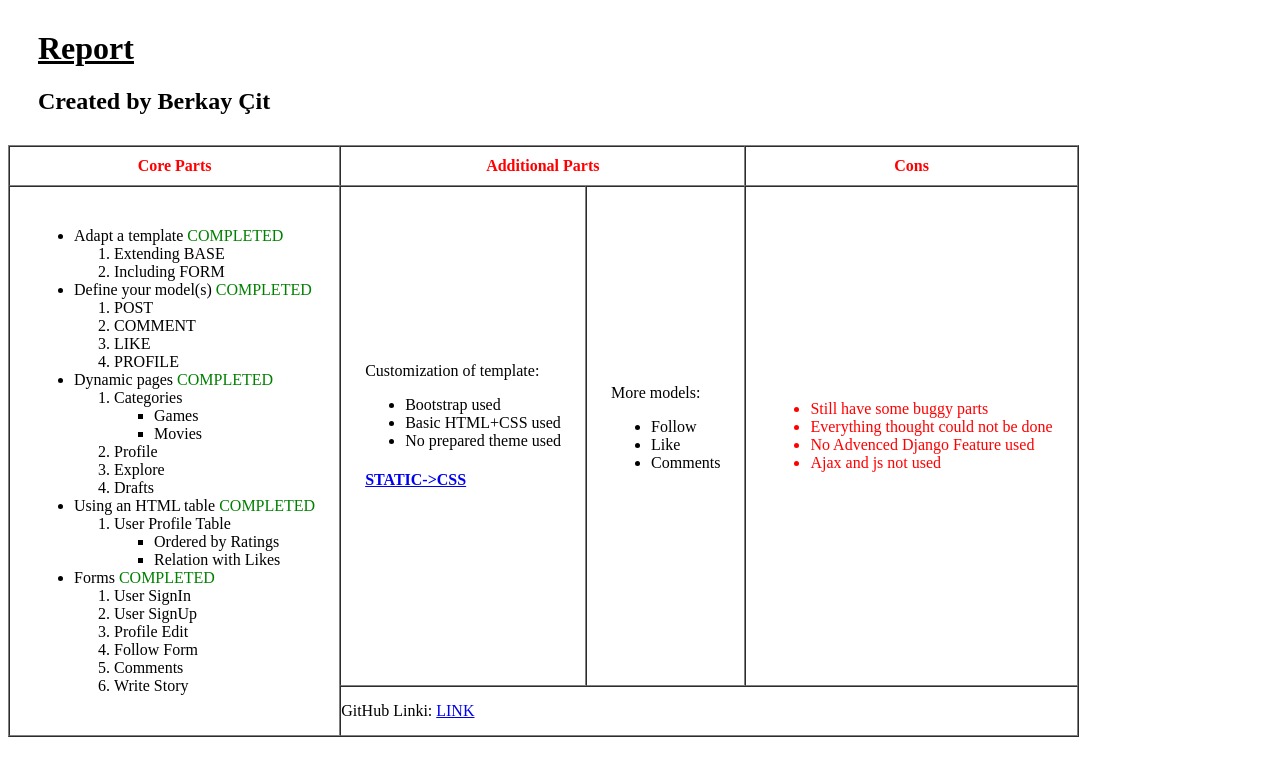
After one commit to berkaycit/BlogWebsite, a Django app: page /report/ in a window 1280 px wide. The commit adds this page. Shown: the top 776 px of the page. Run offline with Django 3.2, Linux system fonts and the light colour scheme.

Commit message:
html-css düzen, profil sayfası-takipçi-, en çok rating, report sayfası tamamlandı

```diff
--- a/blogsite/blog/forms.py
+++ b/blogsite/blog/forms.py
@@ -8,7 +8,7 @@ class PostForm(forms.ModelForm):
     class Meta:
         model = Post
         #TODO: default ismini değiştirmek
-        fields = ('baslik', 'yazi', 'tur', )
+        fields = ('baslik', 'yazi', 'tur', 'puan', )
 
 
 class CommentForm(forms.ModelForm):
--- a/blogsite/blog/templates/blog/post_edit.html
+++ b/blogsite/blog/templates/blog/post_edit.html
@@ -2,11 +2,11 @@
 
 {% block content %}
 
-    <h1>Blog Yaz</h1>
+    <h1>New Story</h1>
     <form method="POST" class="post-form">
         {%csrf_token%}
         {{form.as_p}}
-        <button type="submit" class="btn save btn-default">Kaydet</button>
+        <button type="submit" class="btn save btn-default">Save</button>
     </form>
 
 {% endblock %}
--- a/blogsite/blog/templates/blog/profile_edit.html
+++ b/blogsite/blog/templates/blog/profile_edit.html
@@ -2,7 +2,7 @@
 
 {% block content %}
 
-<form method="POST" class="post-form">
+<form method="POST" enctype="multipart/form-data" class="post-form">
     {% csrf_token %}
     {{form.as_p}}
 
--- /dev/null
+++ b/blogsite/blog/templates/blog/report.html
@@ -0,0 +1,130 @@
+<!DOCTYPE html>
+<html lang="en">
+<head>
+    <meta charset="UTF-8">
+    <title>Report</title>
+</head>
+<body>
+
+<div style="margin:30px;">
+    <h1><u>Report</u></h1>
+    <h2>Created by Berkay Çit</h2>
+</div>
+
+<table cellpadding="0" cellspacing="0" border="1px">
+    <thead>
+        <th style="margin:30px; color:red; padding:10px;"><b>Core Parts</u></th>
+        <th colspan="2" style="margin:30px; color:red; padding:10px;"><b>Additional Parts</u></th>
+        <th colspan="2" style="margin:30px; color:red; padding:10px;"><b>Cons</u></th>
+    </thead>
+
+<tbody>
+
+<tr>
+    <td style="padding:24px;" rowspan="2">
+
+    <ul>
+        <li>Adapt a template <span style="color:green;">COMPLETED</span>
+            <ol>
+                <li>Extending BASE</li>
+                <li>Including FORM</li>
+            </ol>
+        </li>
+
+        <li>Define your model(s) <span style="color:green;">COMPLETED</span>
+            <ol>
+                <li>POST</li>
+                <li>COMMENT</li>
+                <li>LIKE</li>
+                <li>PROFILE</li>
+            </ol>
+        </li>
+        <li>Dynamic pages <span style="color:green;">COMPLETED</span>
+           <ol>
+                <li>Categories
+                    <ul>
+                        <li>Games</li>
+                        <li>Movies</li>
+                    </ul>
+                </li>
+                <li>Profile</li>
+                <li>Explore</li>
+                <li>Drafts</li>
+            </ol>
+
+        </li>
+        <li>Using an HTML table <span style="color:green;">COMPLETED</span>
+            <ol>
+                <li>User Profile Table</li>
+                    <ul>
+                        <li>Ordered by Ratings</li>
+                        <li>Relation with Likes</li>
+                    </ul>
+            </ol>
+        </li>
+        <li>Forms <span style="color:green;">COMPLETED</span>
+            <ol>
+                <li>User SignIn</li>
+                <li>User SignUp</li>
+                <li>Profile Edit</li>
+                <li>Follow Form</li>
+                <li>Comments</li>
+                <li>Write Story</li>
+            </ol>
+        </li>
+
+
+    </ul>
+
+</td>
+
+    <td style="padding:24px;">
+        Customization of template:
+        <ul>
+            <li>Bootstrap used</li>
+            <li>Basic HTML+CSS used</li>
+            <li>No prepared theme used</li>
+        </ul>
+
+        <h4><a href="https://github.com/berkaycit/ProjectWebDjango/blob/master/blogsite/blog/static/css/blog.css">STATIC->CSS</a><h4>
+
+    </td>
+
+
+    <td style="padding:24px;">
+        More models:
+        <ul>
+            <li>Follow</li>
+            <li>Like</li>
+            <li>Comments</li>
+        </ul>
+    </td>
+
+
+    <td style="padding:24px; color:red;">
+        <ul>
+            <li>Still have some buggy parts</li>
+            <li>Everything thought could not be done</li>
+            <li>No Advenced Django Feature used</li>
+            <li>Ajax and js not used</li>
+        </ul>
+    </td>
+
+
+
+</tr>
+
+<tr>
+    <td colspan="3">
+
+        GitHub Linki: <a target="_blank" href="https://github.com/berkaycit/ProjectWebDjango">LINK</a>
+    </td>
+
+</tr>
+
+</tbody>
+
+</table>
+
+</body>
+</html>
--- a/blogsite/blog/templates/registration/login.html
+++ b/blogsite/blog/templates/registration/login.html
@@ -2,7 +2,7 @@
 
 {% block content %}
     {% if form.errors %}
-        <p>Eşleşmiyor, yeniden deneyin.</p>
+        <p>Its incorrect, try again.</p>
     {% endif %}
 
     <form method="post" action="{% url 'login' %}">
@@ -18,7 +18,7 @@
         </tr>
         </table>
 
-        <input type="submit" value="Giris" />
+        <input type="submit" value="Login" />
         <input type="hidden" name="next" value="{{ next }}" />
     </form>
 {% endblock %}
--- a/blogsite/blog/urls.py
+++ b/blogsite/blog/urls.py
@@ -7,8 +7,10 @@ from django.views.generic import TemplateView
 
 urlpatterns = [
     url(r'^$', views.post_list, name='post_list'),
+    url(r'^report/$', views.report, name='report'),
     url(r'^post/(?P<pk>[0-9]+)/$', views.post_detail, name='post_detail'),
     url(r'^blog/(?P<pk>\w+)/$', views.post_cat, name='post_cat'),
+    url(r'^follow/$', views.profile_follow_toggle, name='follow'),
     url(r'^post/new/$', views.post_new, name='post_new'),
     url(r'^post/(?P<pk>[0-9]+)/edit/$', views.post_edit, name='post_edit'),
     url(r'^post/(?P<article_id>[0-9]+)/like/$', views.post_like, name='post_like'),
@@ -23,8 +25,5 @@ urlpatterns = [
     url(r'^profile/(?P<profile_id>\d+)/edit/$', views.profile_edit, name='profile_edit'),
 ]
 
-urlpatterns += static(settings.MEDIA_URL,
-                      document_root=settings.MEDIA_ROOT)
-
-urlpatterns += static(settings.STATIC_URL,
-                      document_root=settings.STATIC_ROOT)
+if settings.DEBUG:
+    urlpatterns += static(settings.MEDIA_URL, document_root=settings.MEDIA_ROOT)
--- a/blogsite/blog/views.py
+++ b/blogsite/blog/views.py
@@ -120,10 +120,19 @@ def signup(request):
 
 def user_profile(request, profile_id):
 
+    is_following = False
+
     user = get_object_or_404(User, pk=profile_id)
     profile = get_object_or_404(Profile, user=user)
 
-    return render(request, 'blog/profile.html', {'user': user, 'profile': profile})
+    if profile in request.user.is_following.all():
+        is_following = True
+
+    last_posts = Post.objects.filter(Q(yazar=profile_id),
+                                         Q(yayinlanma_tarihi__lte=timezone.now())
+                                         ).order_by(('-puan'))[:10]
+
+    return render(request, 'blog/profile.html', {'user': user, 'profile': profile, 'last_posts': last_posts, 'is_following': is_following})
 
 
 def profile_edit(request, profile_id):
@@ -133,7 +142,8 @@ def profile_edit(request, profile_id):
         form = ProfileForm(request.POST)
         if form.is_valid():
             info = form.cleaned_data.get('info')
-            avatar = request.POST.get('avatar', None)
+            avatar = form.cleaned_data['avatar'] #request.POST.get('avatar', None)
+            print(form.cleaned_data['avatar'])
             gender = request.POST.get('gender', None)
             profile.info = info
             profile.avatar = avatar
@@ -145,52 +155,38 @@ def profile_edit(request, profile_id):
 
     return render(request, 'blog/profile_edit.html', {'user': user, 'form': form, 'profile': profile})
 
-#TODO: html den dolayı 2 defa request atıyor. -> düzeltilmesi lazım
+
 def post_like(request, article_id):
 
-    new_like = Like.objects.get_or_create(user=request.user, article_id=article_id)
-    print("kac defa calisiyor")
-
-    return redirect('post_list')
-
-'''
     try:
         created = Like.objects.get(user=request.user, article_id=article_id)
     except:
         created = None
 
-    print("kontrol yapildi")
+    #print("kontrol yapildi")
 
     if not created:
-        print("olusturuldu")
+        #print("olusturuldu")
         Like.objects.create(user=request.user, article_id=article_id)
     else:
-        print("silindi")
+        #print("silindi")
         created.delete()
 
-    return redirect('post_detail', pk=article_id)
-'''
+    return redirect('post_list')
 
-'''
+@login_required
+def profile_follow_toggle(request):
     user = request.user
-    article = get_object_or_404(Post, pk=article_id)
+    user_to_toggle = request.POST.get("username")
+    profile_ = Profile.objects.get(user__username__iexact=user_to_toggle)
 
-    if user in article.likes.all():
-        print("buraya girmiyor")
-        new_like = Like.objects.get(user=request.user, article_id=article_id)
-        new_like.delete()
-    else:
-        print("buraya giriyor")
-        print(user)
-        print("---------")
-        print(article.likes.all())
-        Like.objects.create(user=request.user, article_id=article_id)
-    return redirect('post_detail', pk=article_id)
-'''
+    if user in profile_.followers.all(): #bir kişiyi takip ediyorsa zaten
+        profile_.followers.remove(user) #listeden çıkar
+    else: #takip etmiyorsa
+        profile_.followers.add(user) #listeye ekle
 
-'''
+    #print(user_to_toggle)
+    return redirect('user_profile', profile_id=profile_.user.pk)
 
-def article_detail(request, id):
-    article = get_object_or_404(Post, pk=id)
-    user_likes_this = article.like_set.filter(user=request.user) and True or False
-'''
+def report(request):
+    return render(request, 'blog/report.html')
```
Also changed, not shown: blogsite/blog/models.py (+16 -2 lines), blogsite/blog/static/css/blog.css (+47 -3 lines), blogsite/blog/templates/blog/base.html (+19 -17 lines), blogsite/blog/templates/blog/follow_form.html (added, +9 -0 lines), blogsite/blog/templates/blog/post_list.html (+16 -4 lines), blogsite/blog/templates/blog/profile.html (+43 -11 lines), blogsite/blog/templates/blog/profile_detail.html (deleted, +0 -8 lines), blogsite/blogsite/settings.py (+5 -2 lines).
